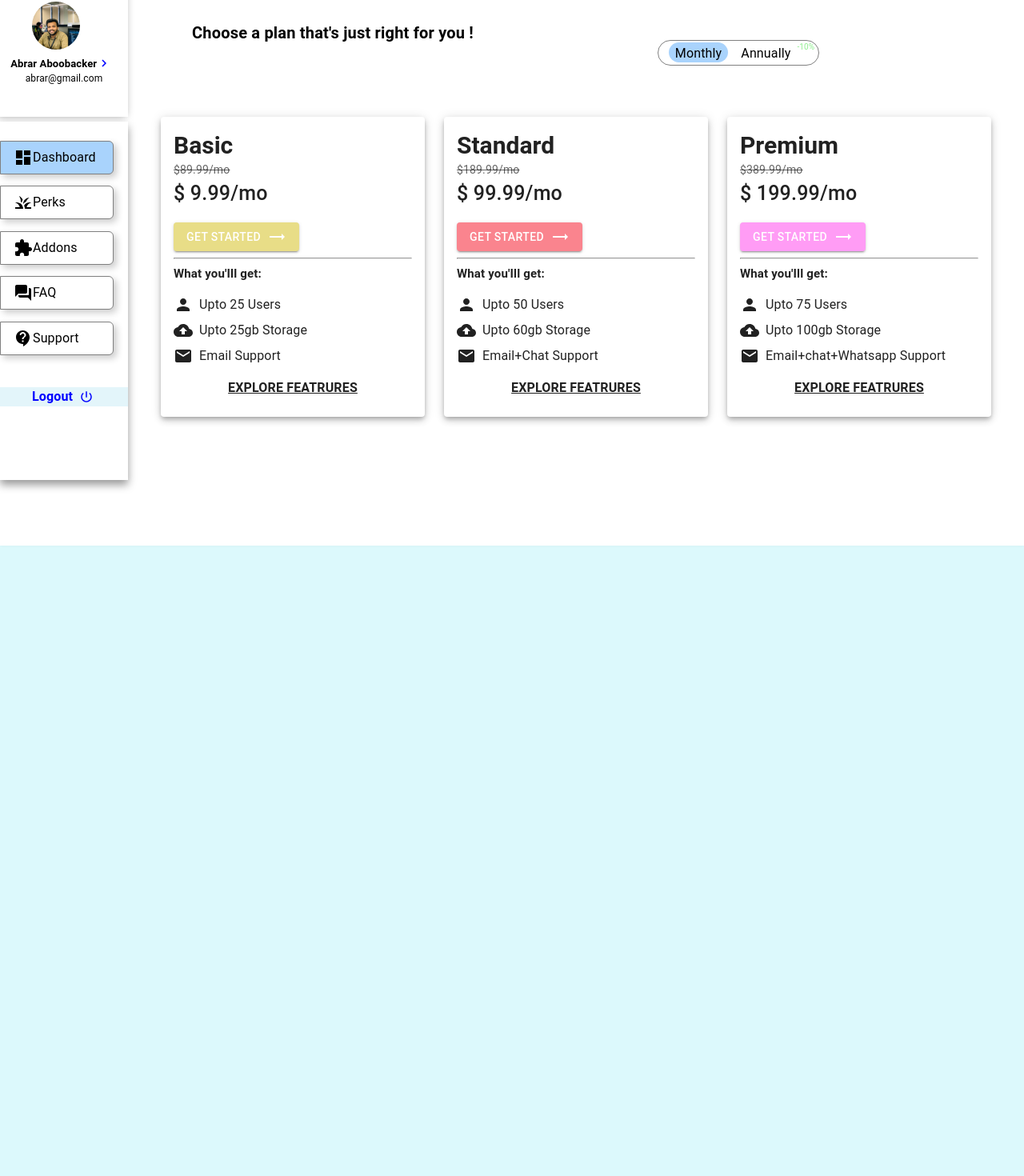
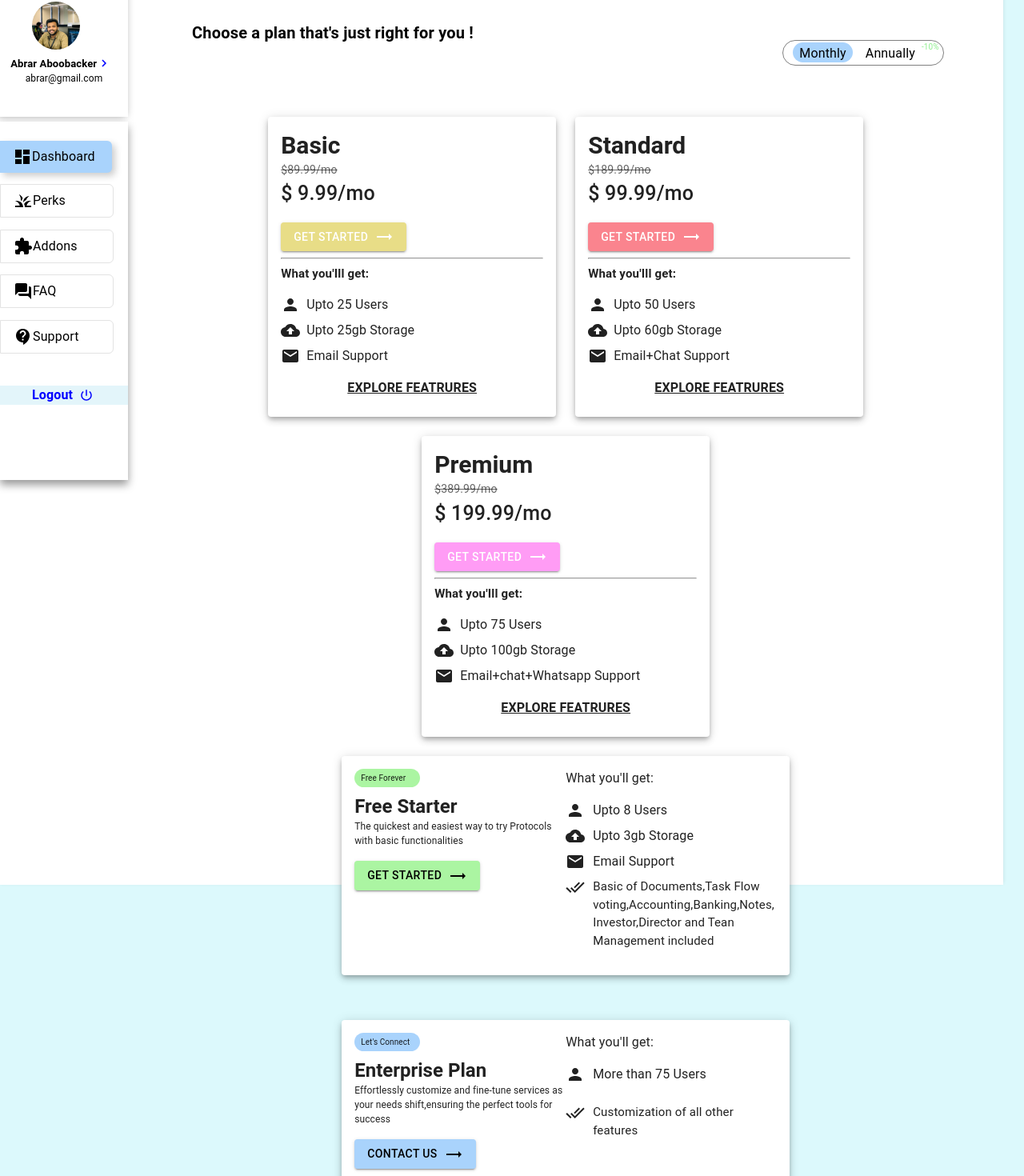
Before and after one commit to Abrar-Aboobacker/Price-listing-UI-React, a React (Create React App) app: page / in a window 1280 px wide. Shown: the part 95-1565 px from the top of the page at 80% size. Before the commit the page ends 800 px from the top, so only its background shows below. Built offline with nearby package versions, Linux system fonts and the light colour scheme.

Commit message:
Main ui part done

```diff
--- a/src/Page/PriceListing.jsx
+++ b/src/Page/PriceListing.jsx
@@ -1,6 +1,6 @@
 import React from "react";
 import Navbar from "../components/Navbar/Navbar";
-import { Box } from "@mui/material";
+import { Box, Typography } from "@mui/material";
 import Sidebar from "../components/Body/Sidebar";
 import Main from "../components/Body/Main";
 
@@ -10,17 +10,15 @@ const PriceListing = () => {
       <Navbar />
       <Box
         sx={{
-          // display: "flex",
-          // justifyContent: "center",
           background: "white",
-          height: "87vh",
+          height: "140vh",
+          width:'98%',
           boxShadow: "0px -2px 5px rgba(0, 0, 0, 0.1)",
         }}
       >
         <Sidebar />
 
         <Main />
-
       </Box>
 
     </>
--- a/src/components/Body/Main.jsx
+++ b/src/components/Body/Main.jsx
@@ -1,7 +1,11 @@
 import { Box, Typography } from "@mui/material";
 import React from "react";
 import Plancard from "./Plancard";
-
+import PlanCard2 from "./PlanCard2";
+import PersonIcon from "@mui/icons-material/Person";
+import CloudUploadIcon from "@mui/icons-material/CloudUpload";
+import EmailIcon from "@mui/icons-material/Email";
+import DoneAllIcon from "@mui/icons-material/DoneAll";
 const Main = () => {
   return (
     <>
@@ -19,6 +23,7 @@ const Main = () => {
             width: 200,
             height: 30,
             mt: -12,
+            mr: -22,
             borderRadius: 10,
           }}
         >
@@ -52,6 +57,7 @@ const Main = () => {
           </Typography>
         </Box>
       </Box>
+
       <Box
         sx={{
           ml: 20,
@@ -91,6 +97,46 @@ const Main = () => {
           storage="100"
           support="Email+chat+Whatsapp Support"
         />
+      </Box>
+      <Box
+        sx={{
+          display: "flex",
+          justifyContent: "center",
+          flexWrap: "wrap",
+          gap: 3,
+          mt: 3,
+          ml: 20,
+        }}
+      >
+        <PlanCard2
+          card="Free Forever"
+          heading="Free Starter"
+          content="The quickest and easiest way to try Protocols with basic
+                  functionalities"
+          ButtonContent="Get Started"
+          backgroundColor="#abf5a2"
+          users="Upto 8 Users"
+          storage=" Upto 3gb Storage"
+          emailSupport="Email Support"
+          discription="Basic of Documents,Task Flow
+          voting,Accounting,Banking,Notes,
+          Investor,Director and Tean Management included"
+          person={<PersonIcon />}
+          cloud={<CloudUploadIcon />}
+          email={<EmailIcon />}
+          tick={<DoneAllIcon />}
+        />
+        <PlanCard2
+          card="Let's Connect"
+          heading="Enterprise Plan"
+          content="Effortlessly customize and fine-tune services as your needs shift,ensuring the perfect tools for success"
+          ButtonContent="Contact Us"
+          backgroundColor="#a9d3fc"
+          users="More than 75 Users"
+          discription="Customization of all other features"
+          person={<PersonIcon />}
+          tick={<DoneAllIcon />}
+        />
 
       </Box>
     </>
--- /dev/null
+++ b/src/components/Body/PlanCard2.jsx
@@ -0,0 +1,91 @@
+import { Box, Button, Card, CardContent, Typography } from "@mui/material";
+import React from "react";
+
+import TrendingFlatIcon from "@mui/icons-material/TrendingFlat";
+const PlanCard2 = ({
+  card,
+  heading,
+  content,
+  ButtonContent,
+  backgroundColor,
+  users,
+  storage,
+  emailSupport,
+  discription,
+  person,
+  cloud,
+  email,
+  tick,
+}) => {
+  return (
+    <>
+      <Card elevation={5} sx={{ width: { xs: "95%" }, maxWidth: 560, mb: 4 }}>
+        <CardContent>
+          <Box sx={{ display: "flex", justifyContent: "space-around" }}>
+            <Box sx={{ width: "50%" }}>
+              <Typography
+                sx={{
+                  fontSize: 10,
+                  backgroundColor: { backgroundColor },
+                  borderRadius: 10,
+                  px: 1,
+                  py: 0.5,
+                  width: "25%",
+                }}
+              >
+                {card}
+              </Typography>
+
+              <Typography sx={{ mt: 1, fontWeight: 600 }} variant="h5">
+                {heading}
+              </Typography>
+              <Typography sx={{ fontSize: 12 }}>{content}</Typography>
+              <Button
+                sx={{
+                  mt: 2,
+                  backgroundColor: { backgroundColor },
+                  color: "black",
+                  ":hover": { backgroundColor: { backgroundColor } },
+                }}
+                variant="contained"
+              >
+                {ButtonContent} <TrendingFlatIcon sx={{ ml: 1 }} />
+              </Button>
+            </Box>
+            <Box sx={{ width: "50%" }}>
+              <Typography sx={{ mb: 2 }}>What you'll get:</Typography>
+              <Typography sx={{ display: "flex", alignItems: "center", mb: 1 }}>
+                {person}
+                <span style={{ margin: "0 5px" }}></span>
+                {users}
+              </Typography>
+              <Typography sx={{ display: "flex", alignItems: "center", mb: 1 }}>
+                {cloud}
+                <span style={{ margin: "0 5px" }}></span>
+                {storage}
+              </Typography>
+              <Typography sx={{ display: "flex", alignItems: "center", mb: 1 }}>
+                {email}
+                <span style={{ margin: "0 5px" }}></span>
+                {emailSupport}
+              </Typography>
+              <Typography
+                sx={{
+                  display: "flex",
+                  alignItems: "start",
+                  fontSize: 15,
+                  mb: 1,
+                }}
+              >
+                {tick}
+                <span style={{ margin: "0 5px" }}></span> {discription}
+              </Typography>
+            </Box>
+          </Box>
+        </CardContent>
+      </Card>
+    </>
+  );
+};
+
+export default PlanCard2;
--- a/src/components/Body/Plancard.jsx
+++ b/src/components/Body/Plancard.jsx
@@ -14,7 +14,7 @@ import MailIcon from "@mui/icons-material/Mail";
 const Plancard = ({name,og,off,backgroundColor,color,users,storage,support}) => {
   return (
     <>
-      <Card elevation={5} sx={{ width: { xs: "95%" }, maxWidth: 330 }}>
+      <Card elevation={5} sx={{ width: { xs: "95%" }, maxWidth: 360 }}>
         <CardContent>
           <Box>
             <Typography variant="h5" sx={{ fontWeight: 600, fontSize: 30 }}>
--- a/src/components/Body/Sidebar.jsx
+++ b/src/components/Body/Sidebar.jsx
@@ -58,11 +58,11 @@ const Sidebar = () => {
           boxShadow: "0px 6px 10px rgba(0, 0, 0, 0.4)",
         }}
       >
-     <Sidebarlist backgroundColor="#a9d3fc" icon={<DashboardIcon />} name='Dashboard'/>
-     <Sidebarlist  icon={<GrassIcon />} name='Perks'/>
-     <Sidebarlist  icon={<ExtensionIcon />} name='Addons'/>
-     <Sidebarlist  icon={<QuestionAnswerRoundedIcon />} name='FAQ'/>
-     <Sidebarlist  icon={<ContactSupportRoundedIcon />} name='Support'/>
+     <Sidebarlist backgroundColor="#a9d3fc" icon={<DashboardIcon />} name='Dashboard' shadow="4px 4px 9px rgba(0, 0, 0, 0.2)"/>
+     <Sidebarlist  icon={<GrassIcon />} name='Perks' border="1px solid #e3e3e3"/>
+     <Sidebarlist  icon={<ExtensionIcon />} name='Addons' border="1px solid #e3e3e3"/>
+     <Sidebarlist  icon={<QuestionAnswerRoundedIcon />} name='FAQ' border="1px solid #e3e3e3"/>
+     <Sidebarlist  icon={<ContactSupportRoundedIcon />} name='Support' border="1px solid #e3e3e3"/>
      <Box sx={{width:'100%',background:'#e3f5fa'}}>
         <Typography sx={{display:'flex',alignItems:'center',textAlign:'center',color:'blue',fontWeight:600,mx:5,mt:5,cursor:'pointer'}}>Logout <PowerSettingsNewIcon sx={{fontSize:18,ml:1}}/></Typography>
      </Box>
--- a/src/components/Body/Sidebarlist.jsx
+++ b/src/components/Body/Sidebarlist.jsx
@@ -2,19 +2,19 @@ import { Box, Typography } from "@mui/material";
 import React from "react";
 import Icon from "@mui/material/Icon"; // Import Icon from Material-UI
 
-const Sidebarlist = ({ backgroundColor, icon, name }) => {
+const Sidebarlist = ({ backgroundColor, icon, name,shadow,border }) => {
   return (
     <>
       <Box
         sx={{
-          border: "1px solid grey",
+          border: border,
           borderTopRightRadius: 6,
           borderBottomRightRadius: 6,
           width: 140,
           backgroundColor: backgroundColor || 'white',
           py: 1,
           mb: 1.8,
-          boxShadow: "4px 4px 9px rgba(0, 0, 0, 0.2)",
+          boxShadow: shadow,
           cursor:'pointer'
         }}
       >
--- a/src/components/Navbar/Navbar.jsx
+++ b/src/components/Navbar/Navbar.jsx
@@ -45,7 +45,7 @@ const Navbar = () => {
               height: "50px",
               background: "white",
               marginTop: 3,
-              marginRight: 20,
+              marginRight: 10,
               boxShadow: "0px 4px 6px rgba(0, 0, 0, 0.1)",
               borderRadius: 1,
               cursor: "pointer",
@@ -55,6 +55,7 @@ const Navbar = () => {
           </Box>
         </Box>
       </Box>
+
     </>
   );
 };
```
